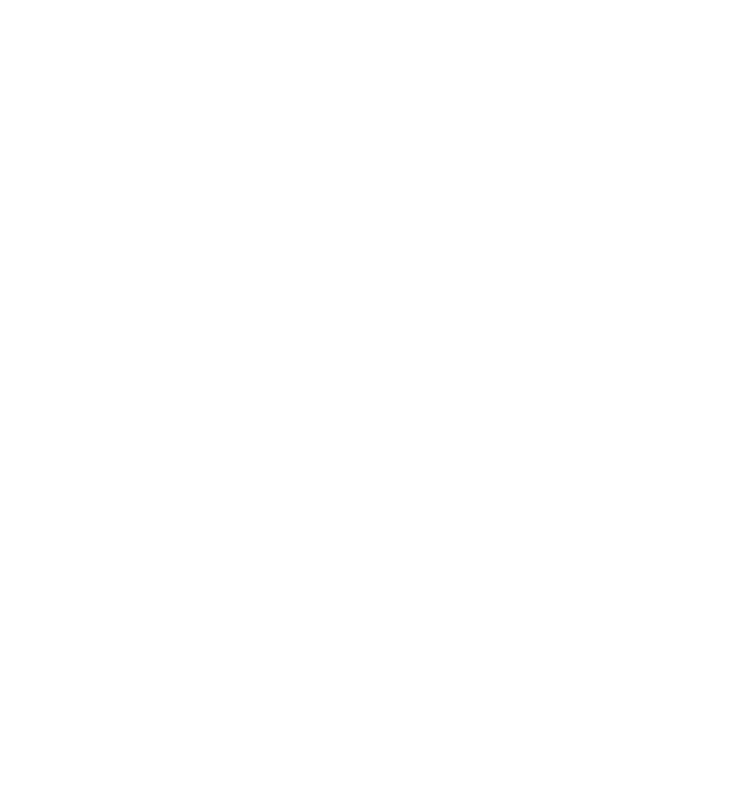
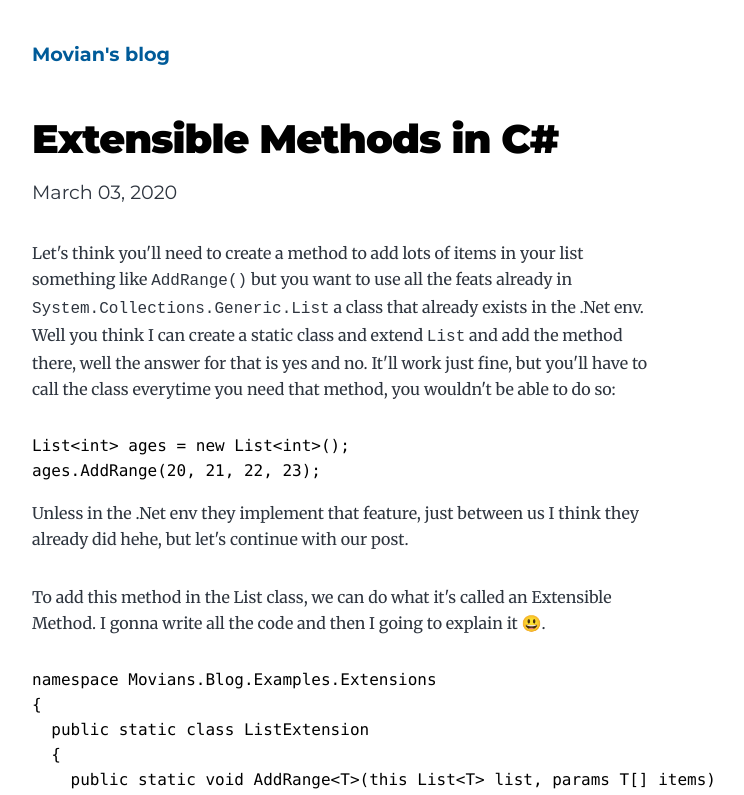
Before and after one commit to moviandev/blog, a Gatsby site: page /extensible-methods-in-csharp/ in a window 1280 px wide. Before the commit this address had no page. Shown: the top 795 px of the page, without its empty margins (292-1036 px from the left). Built offline with nearby package versions, Linux system fonts and the light colour scheme; Gatsby itself is replaced by a stand-in of ours; some packages are replaced by stand-ins of ours; code samples lack their colours.

Commit message:
fixed slug

````diff
--- a/content/blog/extension-methods-in-csharp/index.md
+++ b/content/blog/extensible-methods-in-csharp/index.md
@@ -1,5 +1,5 @@
 ---
-title: Extension Methods in C#
+title: Extensible Methods in C#
 date: "2020-03-03T21:00:00.000Z"
 description: "When you need to create your on method to a type|class that already exists"
 ---
@@ -11,7 +11,7 @@
 ```
 Unless in the .Net env they implement that feature, just between us I think they already did hehe, but let's continue with our post.
 
-To add this method in the List class, we can do what it's called an Extension Method. I gonna write all the code and then I going to explain it 😃.
+To add this method in the List class, we can do what it's called an Extensible Method. I gonna write all the code and then I going to explain it 😃.
 
 ```csharp
 namespace Movians.Blog.Examples.Extensions
````
